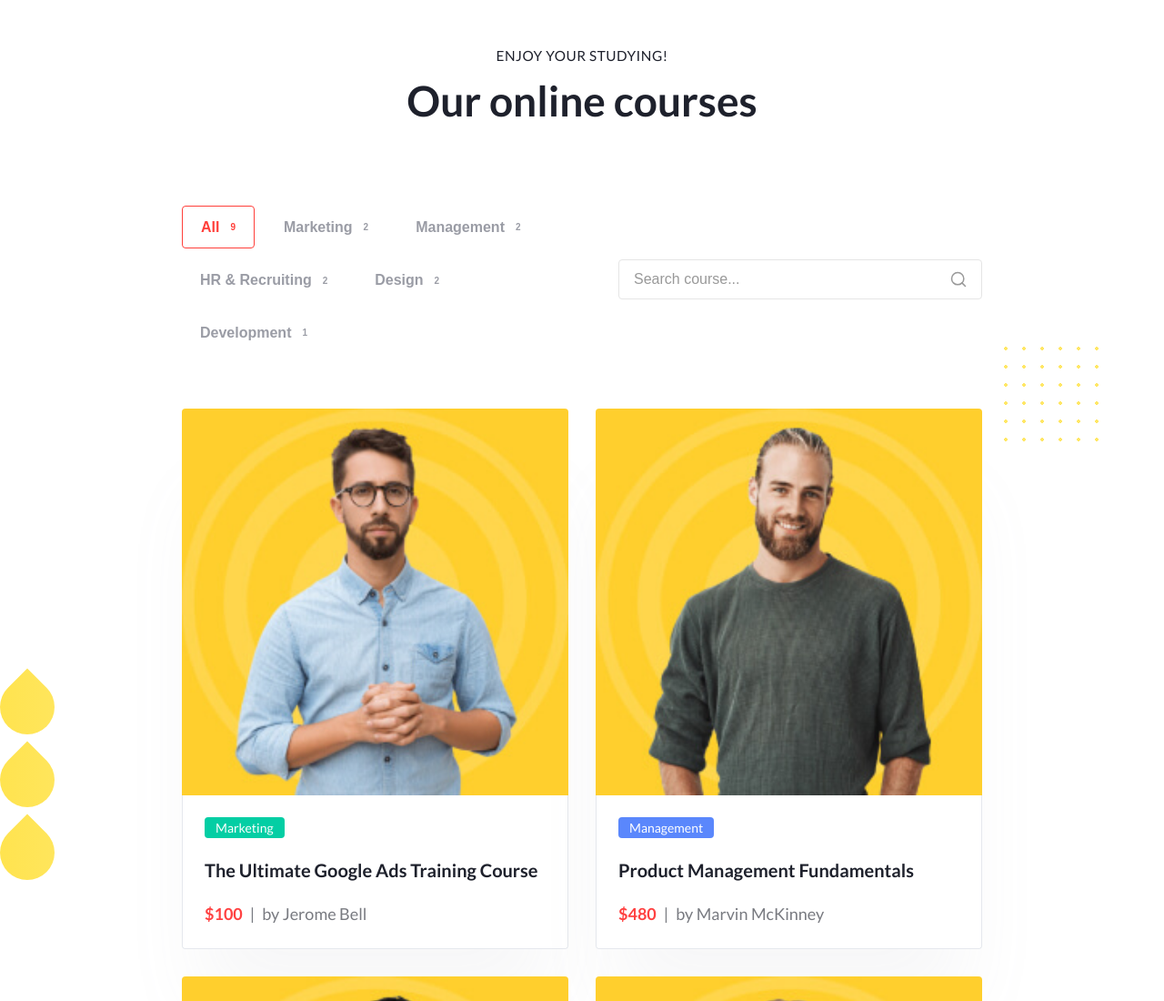
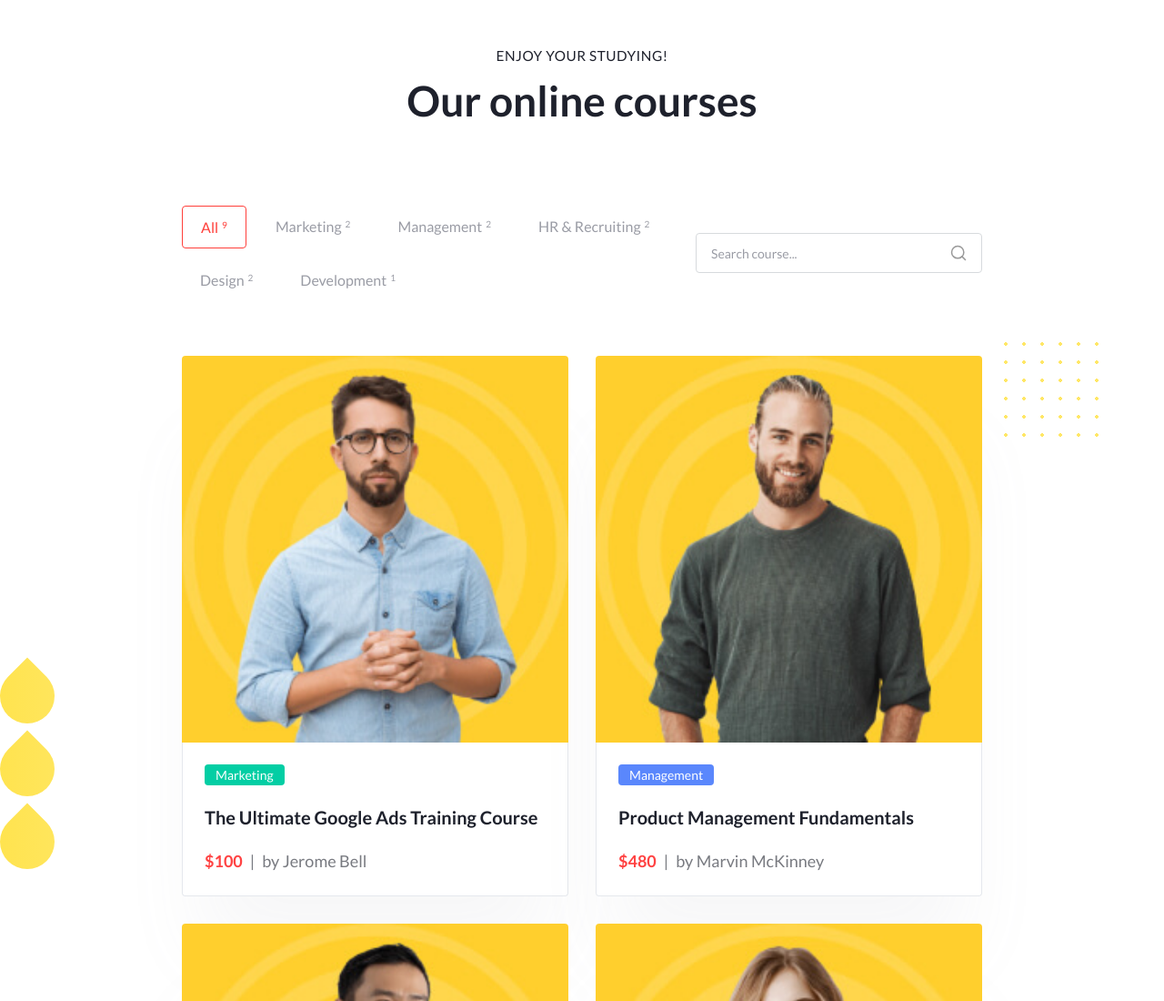
Before and after one commit to MarilynCat/test_task_online_courses, a website: page index.html in a window 1280 px wide. Shown: the top 1100 px of the page at 91% size. Drawn offline with Linux system fonts and the light colour scheme.

Commit message:
позиционирование блока controls

```diff
--- a/styles.scss
+++ b/styles.scss
@@ -13,6 +13,12 @@ $color-black: #000000;
     margin: 0;
     padding: 0;
     box-sizing: border-box;
+    font-family: inherit;
+}
+
+button,
+input {
+    font-family: 'Lato', sans-serif;
 }
 
 body {
@@ -66,6 +72,7 @@ h6 {
     padding: 50px 345px 86px;
     position: relative;
     min-height: 100vh;
+
 
     @media (max-width: 1600px) {
         padding: 50px 200px 86px;
@@ -122,19 +129,40 @@ h6 {
     display: flex;
     justify-content: space-between;
     align-items: center;
-    margin: 0 auto 60px;
+    margin: 0 0 60px 0;
     gap: 30px;
     flex-wrap: wrap;
-    max-width: 1230px; // 3 карточки по 390px + 2 gap по 30px
+    width: 100%;
+    max-width: 100%;
+    box-sizing: border-box;
+
+    @media (min-width: 1601px) {
+        margin-left: 0;
+        margin-right: 0;
+        width: 100%;
+    }
 
     @media (max-width: 1600px) {
-        max-width: 100%;
-        margin: 0 0 60px 0;
+        margin-left: 0;
+        margin-right: 0;
+    }
+
+    @media (max-width: 1200px) {
+        gap: 25px;
     }
 
     @media (max-width: 1024px) {
         flex-direction: column;
         align-items: stretch;
+        gap: 20px;
+    }
+
+    @media (max-width: 768px) {
+        gap: 20px;
+    }
+
+    @media (max-width: 480px) {
+        gap: 20px;
     }
 }
 
@@ -144,9 +172,11 @@ h6 {
     gap: 12px;
     flex-wrap: wrap;
     flex: 1;
+    min-width: 0;
 
-    @media (max-width: 1024px) {
-        justify-content: center;
+    @media (min-width: 1601px) {
+        flex: 1;
+        min-width: 0;
     }
 
     @media (max-width: 480px) {
@@ -159,16 +189,16 @@ h6 {
     border: none;
     background-color: transparent;
     border-radius: 4px;
+    font-family: 'Lato', sans-serif;
     font-size: 16px;
-    font-weight: 700; // Bold
+    font-weight: 500;
     line-height: 160%;
     color: #9A9CA5;
     cursor: pointer;
     transition: all 0.3s ease;
-    display: flex;
-    align-items: center;
+    display: inline-flex;
+    align-items: baseline;
     justify-content: center;
-    gap: 8px;
     white-space: nowrap;
     width: fit-content;
 
@@ -196,36 +226,45 @@ h6 {
     font-size: 10px;
     line-height: 150%;
     vertical-align: super;
+    position: relative;
+    top: -0.5em;
     margin-left: 4px;
 }
 
 // Search
 .search {
     position: relative;
-    min-width: 280px;
-    max-width: 400px;
-    width: 100%;
+    width: 315px;
 
-    @media (max-width: 1024px) {
+    @media (max-width: 1200px) {
+        width: 100%;
         max-width: 100%;
     }
 }
 
 .search__input {
-    width: 100%;
+    width: 315px;
+    height: 44px;
     padding: 12px 45px 12px 16px;
-    border: 1px solid #E5E5E5;
+    border: 1px solid #D7DADD;
     border-radius: 4px;
-    font-size: clamp(14px, 1.5vw, 16px);
+    font-family: 'Lato', sans-serif;
+    font-size: 14px;
+    line-height: 150%;
+    color: #9A9CA5;
     outline: none;
     transition: border-color 0.3s ease;
+
+    @media (max-width: 1200px) {
+        width: 100%;
+    }
 
     &:focus {
         border-color: $color-gray-light;
     }
 
     &::placeholder {
-        color: $color-gray-light;
+        color: #9A9CA5;
     }
 }
 
@@ -243,7 +282,7 @@ h6 {
     grid-template-columns: repeat(3, 390px);
     gap: 30px;
     margin-bottom: 50px;
-    justify-content: center;
+    justify-content: start;
 
     @media (max-width: 1600px) {
         grid-template-columns: repeat(auto-fill, minmax(320px, 1fr));
```
Also changed, not shown: styles.css, 1 other file.
